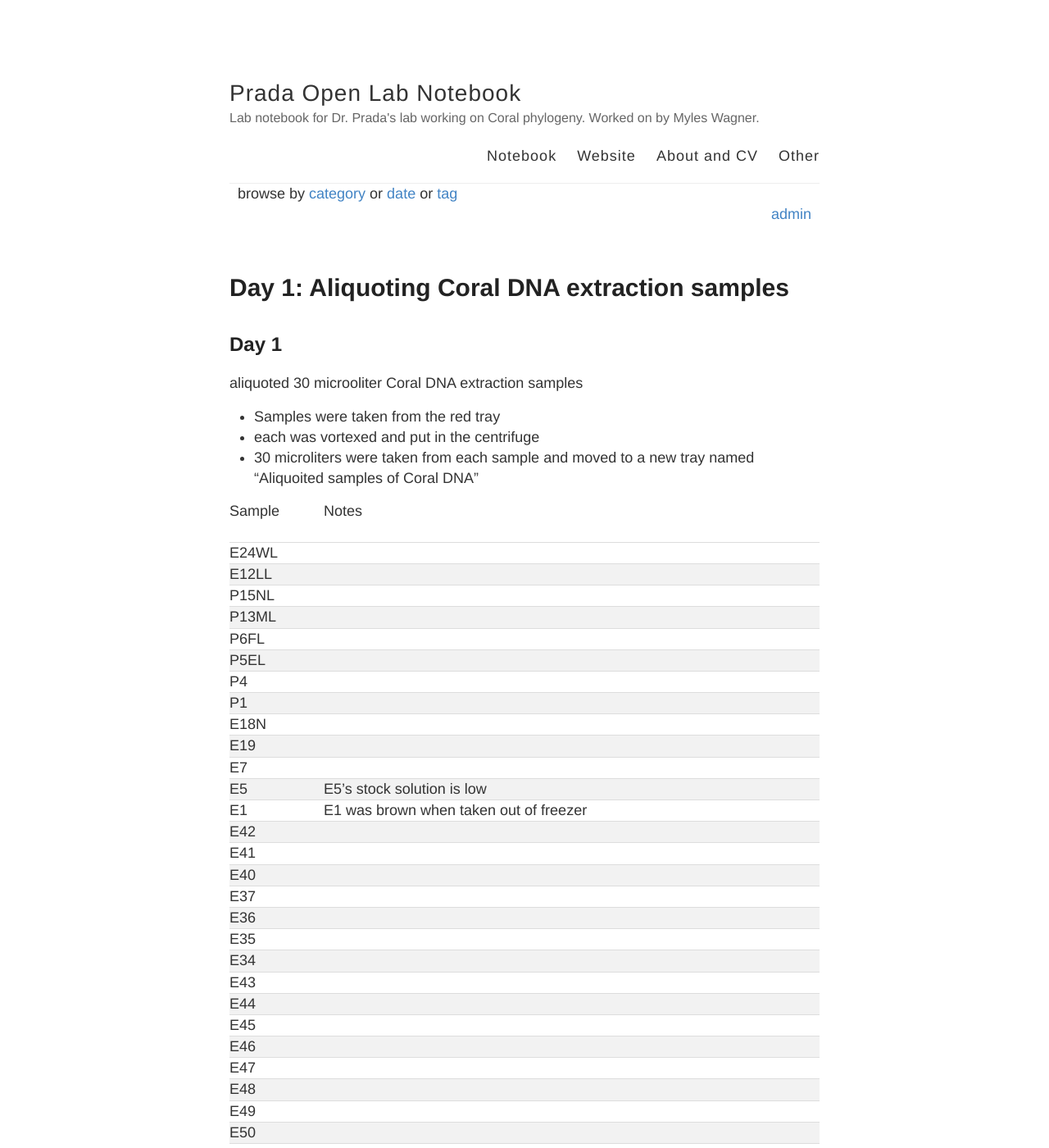
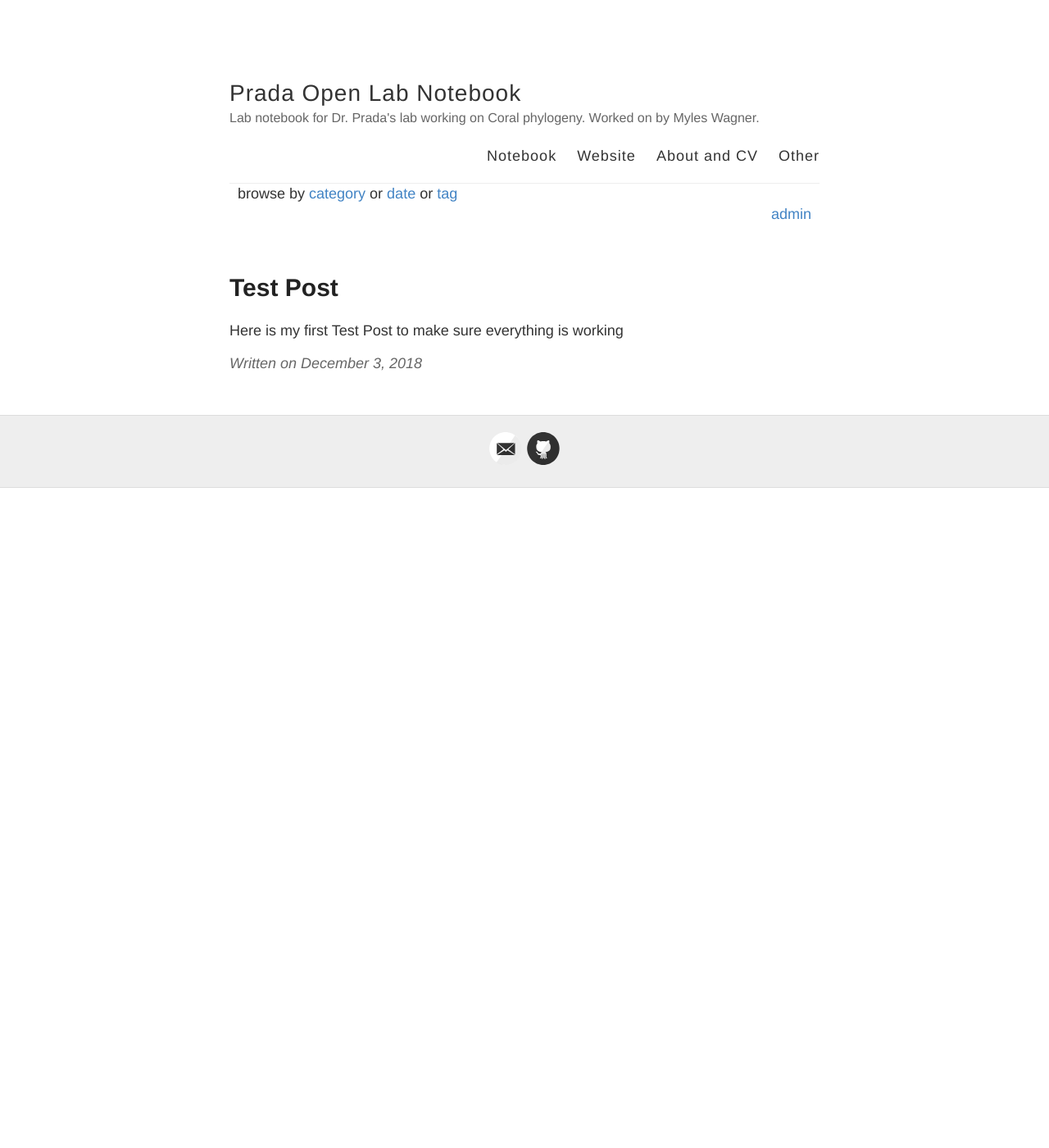
Before and after one commit to Mwags24/Brevolium_Notebook, a Jekyll site: the page built from _posts/2018-12-3-Day-1.md, in a window 1280 px wide and 1400 px high. Shown: the whole window at 82% size. Built offline with Jekyll 4.4.1, drawn with Linux system fonts in a browser that asks for light colours.

Commit message:
Update 2018-12-3-Day-1.md

```diff
--- a/_posts/2018-12-3-Day-1.md
+++ b/_posts/2018-12-3-Day-1.md
@@ -1,47 +1,6 @@
 ---
 layout: post
-title: "Day 1: Aliquoting Coral DNA extraction samples"
+title: "Test Post"
 ---
 
-## Day 1
-
-aliquoted 30 microoliter Coral DNA extraction samples
-
-- Samples were taken from the red tray
-- each was vortexed and put in the centrifuge
-- 30 microliters were taken from each sample and moved to a new tray named "Aliquoited samples of Coral DNA"
-
-Sample|Notes
---|--
-E24WL|
-E12LL|
-P15NL|
-P13ML|
-P6FL|
-P5EL|
-P4|
-P1|
-E18N|
-E19|
-E7|
-E5| E5's stock solution is low
-E1|E1 was brown when taken out of freezer
-E42|
-E41|
-E40|
-E37|
-E36|
-E35|
-E34|
-E43|
-E44|
-E45|
-E46|
-E47|
-E48|
-E49|
-E50|
-E51|
-E52|
-E53|
-E54|
+Here is my first Test Post to make sure everything is working
```
